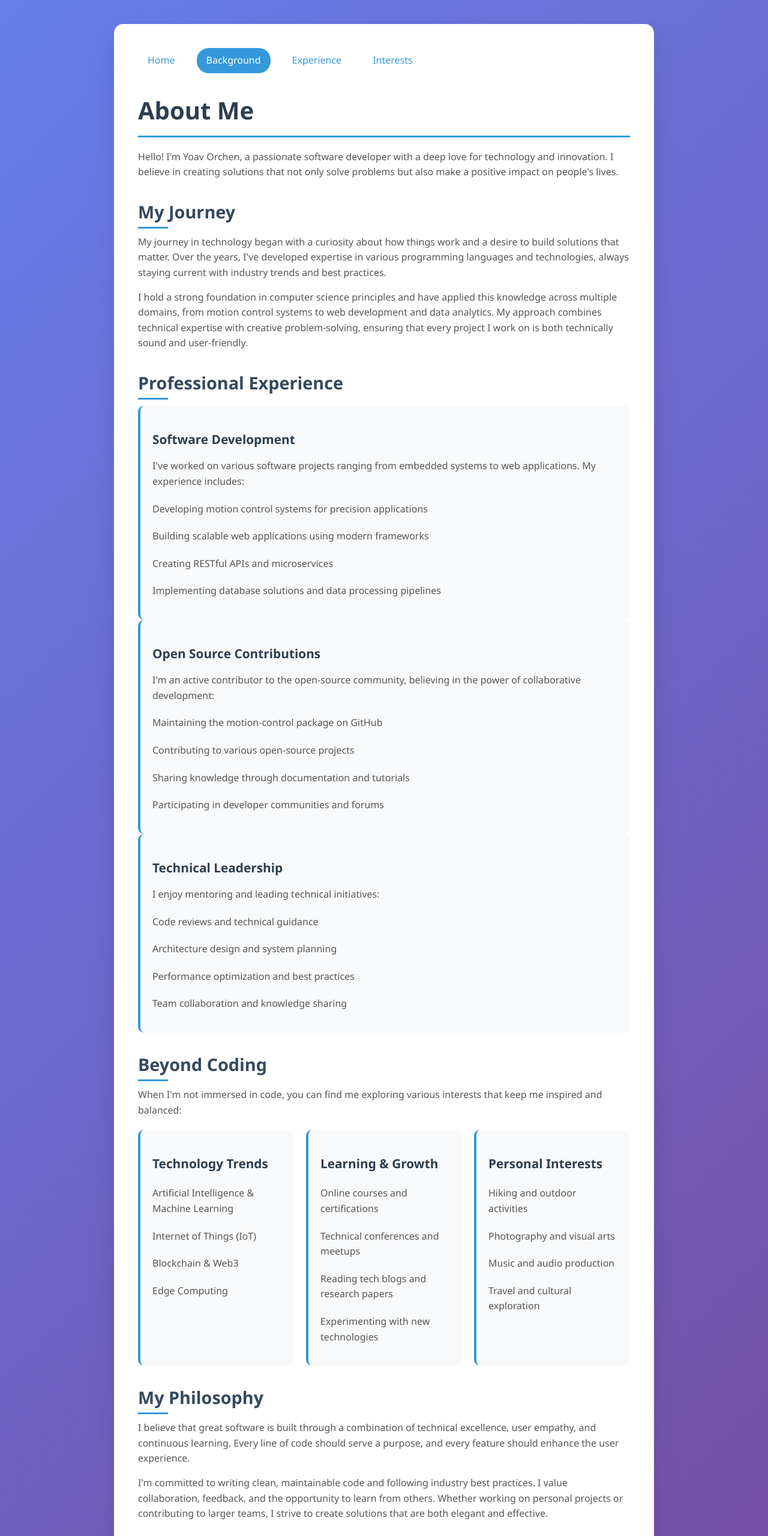
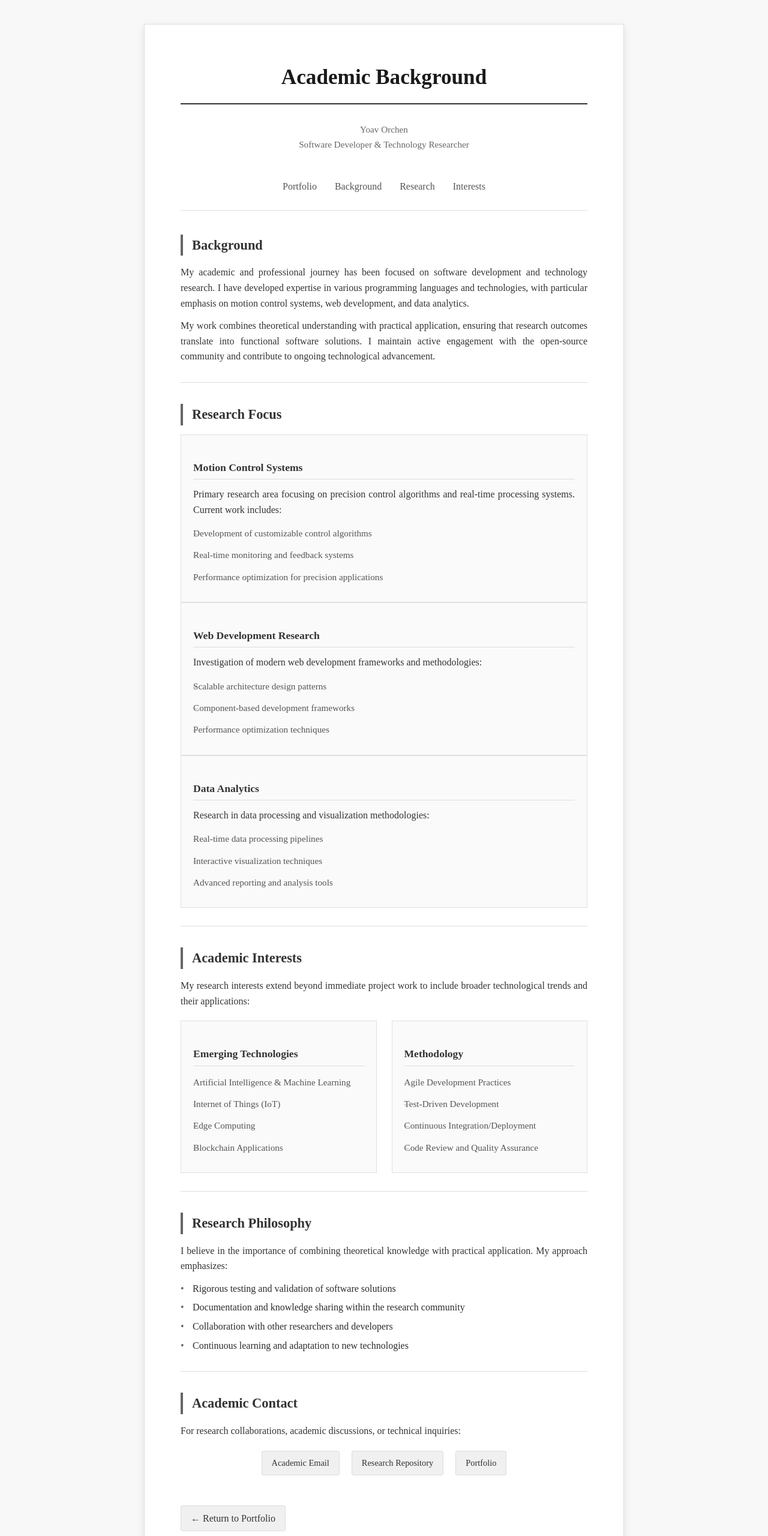
Before and after one commit to yoav26/yoav26.github.io, a plain HTML site: page about.html in a window 1280 px wide. Shown: the top 2560 px of the page at 60% size. Drawn offline with Linux system fonts and the light colour scheme.

Commit message:
remove content and change style

```diff
--- a/about.html
+++ b/about.html
@@ -3,132 +3,133 @@
 <head>
     <meta charset="UTF-8">
     <meta name="viewport" content="width=device-width, initial-scale=1.0">
-    <meta name="description" content="Learn more about Yoav Orchen - Background, Experience, and Interests">
-    <title>About Yoav Orchen</title>
+    <meta name="description" content="Yoav Orchen - Academic Background and Research Interests">
+    <title>Yoav Orchen - Academic Background</title>
     <link rel="stylesheet" href="styles.css">
     <script src="script.js" defer></script>
 </head>
 <body>
     <div class="container">
+        <!-- Paper Header -->
+        <div class="paper-header">
+            <h1>Academic Background</h1>
+            <div class="author-info">
+                Yoav Orchen<br>
+                Software Developer & Technology Researcher
+            </div>
+        </div>
+
         <!-- Navigation -->
         <nav class="nav-links">
-            <a href="index.html">Home</a>
+            <a href="index.html">Portfolio</a>
             <a href="#background">Background</a>
-            <a href="#experience">Experience</a>
+            <a href="#research">Research</a>
             <a href="#interests">Interests</a>
         </nav>
 
-        <!-- About Header -->
+        <!-- Background -->
         <section id="background">
-            <h1>About Me</h1>
-            <p>Hello! I'm Yoav Orchen, a passionate software developer with a deep love for technology and innovation. I believe in creating solutions that not only solve problems but also make a positive impact on people's lives.</p>
+            <h2>Background</h2>
+            <p>My academic and professional journey has been focused on software development and technology research. I have developed expertise in various programming languages and technologies, with particular emphasis on motion control systems, web development, and data analytics.</p>
+
+            <p>My work combines theoretical understanding with practical application, ensuring that research outcomes translate into functional software solutions. I maintain active engagement with the open-source community and contribute to ongoing technological advancement.</p>
         </section>
 
-        <!-- Background Section -->
-        <section>
-            <h2>My Journey</h2>
-            <p>My journey in technology began with a curiosity about how things work and a desire to build solutions that matter. Over the years, I've developed expertise in various programming languages and technologies, always staying current with industry trends and best practices.</p>
+        <div class="section-divider"></div>
 
-            <p>I hold a strong foundation in computer science principles and have applied this knowledge across multiple domains, from motion control systems to web development and data analytics. My approach combines technical expertise with creative problem-solving, ensuring that every project I work on is both technically sound and user-friendly.</p>
-        </section>
-
-        <!-- Experience Section -->
-        <section id="experience">
-            <h2>Professional Experience</h2>
+        <!-- Research Focus -->
+        <section id="research">
+            <h2>Research Focus</h2>
 
             <div class="skill-category">
-                <h3>Software Development</h3>
-                <p>I've worked on various software projects ranging from embedded systems to web applications. My experience includes:</p>
+                <h3>Motion Control Systems</h3>
+                <p>Primary research area focusing on precision control algorithms and real-time processing systems. Current work includes:</p>
                 <ul class="skill-list">
-                    <li>Developing motion control systems for precision applications</li>
-                    <li>Building scalable web applications using modern frameworks</li>
-                    <li>Creating RESTful APIs and microservices</li>
-                    <li>Implementing database solutions and data processing pipelines</li>
+                    <li>Development of customizable control algorithms</li>
+                    <li>Real-time monitoring and feedback systems</li>
+                    <li>Performance optimization for precision applications</li>
                 </ul>
             </div>
 
             <div class="skill-category">
-                <h3>Open Source Contributions</h3>
-                <p>I'm an active contributor to the open-source community, believing in the power of collaborative development:</p>
+                <h3>Web Development Research</h3>
+                <p>Investigation of modern web development frameworks and methodologies:</p>
                 <ul class="skill-list">
-                    <li>Maintaining the motion-control package on GitHub</li>
-                    <li>Contributing to various open-source projects</li>
-                    <li>Sharing knowledge through documentation and tutorials</li>
-                    <li>Participating in developer communities and forums</li>
+                    <li>Scalable architecture design patterns</li>
+                    <li>Component-based development frameworks</li>
+                    <li>Performance optimization techniques</li>
                 </ul>
             </div>
 
             <div class="skill-category">
-                <h3>Technical Leadership</h3>
-                <p>I enjoy mentoring and leading technical initiatives:</p>
+                <h3>Data Analytics</h3>
+                <p>Research in data processing and visualization methodologies:</p>
                 <ul class="skill-list">
-                    <li>Code reviews and technical guidance</li>
-                    <li>Architecture design and system planning</li>
-                    <li>Performance optimization and best practices</li>
-                    <li>Team collaboration and knowledge sharing</li>
+                    <li>Real-time data processing pipelines</li>
+                    <li>Interactive visualization techniques</li>
+                    <li>Advanced reporting and analysis tools</li>
                 </ul>
             </div>
         </section>
 
-        <!-- Interests Section -->
+        <div class="section-divider"></div>
+
+        <!-- Academic Interests -->
         <section id="interests">
-            <h2>Beyond Coding</h2>
-            <p>When I'm not immersed in code, you can find me exploring various interests that keep me inspired and balanced:</p>
+            <h2>Academic Interests</h2>
+            <p>My research interests extend beyond immediate project work to include broader technological trends and their applications:</p>
 
             <div class="skills-grid">
                 <div class="skill-category">
-                    <h3>Technology Trends</h3>
+                    <h3>Emerging Technologies</h3>
                     <ul class="skill-list">
                         <li>Artificial Intelligence & Machine Learning</li>
                         <li>Internet of Things (IoT)</li>
-                        <li>Blockchain & Web3</li>
                         <li>Edge Computing</li>
+                        <li>Blockchain Applications</li>
                     </ul>
                 </div>
 
                 <div class="skill-category">
-                    <h3>Learning & Growth</h3>
+                    <h3>Methodology</h3>
                     <ul class="skill-list">
-                        <li>Online courses and certifications</li>
-                        <li>Technical conferences and meetups</li>
-                        <li>Reading tech blogs and research papers</li>
-                        <li>Experimenting with new technologies</li>
-                    </ul>
-                </div>
-
-                <div class="skill-category">
-                    <h3>Personal Interests</h3>
-                    <ul class="skill-list">
-                        <li>Hiking and outdoor activities</li>
-                        <li>Photography and visual arts</li>
-                        <li>Music and audio production</li>
-                        <li>Travel and cultural exploration</li>
+                        <li>Agile Development Practices</li>
+                        <li>Test-Driven Development</li>
+                        <li>Continuous Integration/Deployment</li>
+                        <li>Code Review and Quality Assurance</li>
                     </ul>
                 </div>
             </div>
         </section>
 
-        <!-- Philosophy Section -->
+        <div class="section-divider"></div>
+
+        <!-- Academic Philosophy -->
         <section>
-            <h2>My Philosophy</h2>
-            <p>I believe that great software is built through a combination of technical excellence, user empathy, and continuous learning. Every line of code should serve a purpose, and every feature should enhance the user experience.</p>
-
-            <p>I'm committed to writing clean, maintainable code and following industry best practices. I value collaboration, feedback, and the opportunity to learn from others. Whether working on personal projects or contributing to larger teams, I strive to create solutions that are both elegant and effective.</p>
+            <h2>Research Philosophy</h2>
+            <p>I believe in the importance of combining theoretical knowledge with practical application. My approach emphasizes:</p>
+            <ul>
+                <li>Rigorous testing and validation of software solutions</li>
+                <li>Documentation and knowledge sharing within the research community</li>
+                <li>Collaboration with other researchers and developers</li>
+                <li>Continuous learning and adaptation to new technologies</li>
+            </ul>
         </section>
 
-        <!-- Contact CTA -->
+        <div class="section-divider"></div>
+
+        <!-- Contact -->
         <section>
-            <h2>Let's Connect</h2>
-            <p>I'm always excited to discuss new opportunities, collaborate on interesting projects, or simply chat about technology and innovation. Whether you have a project in mind, want to discuss potential collaborations, or just want to say hello, I'd love to hear from you!</p>
-
+            <h2>Academic Contact</h2>
+            <p>For research collaborations, academic discussions, or technical inquiries:</p>
             <div class="contact-links">
-                <a href="mailto:yoav@example.com">Send me an email</a>
-                <a href="https://github.com/yoav6" target="_blank">Check out my GitHub</a>
-                <a href="index.html">Back to Portfolio</a>
+                <a href="mailto:yoav@example.com">Academic Email</a>
+                <a href="https://github.com/yoav6" target="_blank">Research Repository</a>
+                <a href="index.html">Portfolio</a>
             </div>
         </section>
 
-        <a href="index.html" class="back-link">← Back to Home</a>
+        <a href="index.html" class="back-link">← Return to Portfolio</a>
     </div>
 </body>
 </html>
--- a/styles.css
+++ b/styles.css
@@ -6,79 +6,84 @@
 }
 
 body {
-    font-family: 'Segoe UI', Tahoma, Geneva, Verdana, sans-serif;
+    font-family: 'Times New Roman', Georgia, serif;
     line-height: 1.6;
-    background: linear-gradient(135deg, #667eea 0%, #764ba2 100%);
-    color: #333;
+    background: #f8f8f8;
+    color: #2c2c2c;
     min-height: 100vh;
 }
 
 .container {
-    max-width: 900px;
+    max-width: 800px;
     margin: 40px auto;
     background: #fff;
-    padding: 40px;
-    border-radius: 15px;
-    box-shadow: 0 20px 40px rgba(0,0,0,0.1);
+    padding: 60px;
+    box-shadow: 0 4px 12px rgba(0,0,0,0.1);
+    border: 1px solid #e0e0e0;
 }
 
 /* Typography */
 h1 {
-    color: #2c3e50;
-    font-size: 2.5rem;
-    margin-bottom: 20px;
-    border-bottom: 3px solid #3498db;
-    padding-bottom: 10px;
+    color: #1a1a1a;
+    font-size: 2.2rem;
+    margin-bottom: 30px;
+    text-align: center;
+    font-weight: bold;
+    border-bottom: 2px solid #333;
+    padding-bottom: 15px;
 }
 
 h2 {
-    color: #34495e;
-    font-size: 1.8rem;
-    margin: 30px 0 15px 0;
-    position: relative;
-}
-
-h2::after {
-    content: '';
-    position: absolute;
-    bottom: -5px;
-    left: 0;
-    width: 50px;
-    height: 3px;
-    background: #3498db;
+    color: #333;
+    font-size: 1.4rem;
+    margin: 35px 0 15px 0;
+    font-weight: bold;
+    border-left: 4px solid #666;
+    padding-left: 15px;
 }
 
 h3 {
-    color: #2c3e50;
-    font-size: 1.3rem;
-    margin: 20px 0 10px 0;
+    color: #444;
+    font-size: 1.1rem;
+    margin: 20px 0 8px 0;
+    font-weight: bold;
 }
 
 p {
-    margin-bottom: 15px;
-    color: #555;
+    margin-bottom: 12px;
+    color: #333;
+    text-align: justify;
+    text-justify: inter-word;
 }
 
 /* Navigation */
 .nav-links {
     display: flex;
-    gap: 20px;
-    margin-bottom: 30px;
+    justify-content: center;
+    gap: 30px;
+    margin-bottom: 40px;
+    border-bottom: 1px solid #ddd;
+    padding-bottom: 20px;
 }
 
 .nav-links a {
     text-decoration: none;
-    color: #3498db;
-    font-weight: 500;
-    padding: 8px 16px;
-    border-radius: 20px;
+    color: #555;
+    font-weight: normal;
+    padding: 5px 0;
+    border-bottom: 1px solid transparent;
     transition: all 0.3s ease;
 }
 
 .nav-links a:hover {
-    background: #3498db;
-    color: white;
-    transform: translateY(-2px);
+    color: #000;
+    border-bottom: 1px solid #000;
+}
+
+.nav-links a.active {
+    color: #000;
+    border-bottom: 1px solid #000;
+    font-weight: bold;
 }
 
 /* Lists */
@@ -88,89 +93,98 @@ ul {
 }
 
 li {
-    margin-bottom: 10px;
+    margin-bottom: 6px;
+    padding-left: 20px;
+    position: relative;
+}
+
+li:before {
+    content: "•";
+    position: absolute;
+    left: 0;
+    color: #666;
 }
 
 li a {
     text-decoration: none;
-    color: #3498db;
-    font-weight: 500;
-    transition: color 0.3s ease;
+    color: #0066cc;
+    font-weight: normal;
 }
 
 li a:hover {
-    color: #2980b9;
     text-decoration: underline;
 }
 
 /* Project Cards */
 .project-grid {
-    display: grid;
-    grid-template-columns: repeat(auto-fit, minmax(300px, 1fr));
-    gap: 20px;
+    display: block;
     margin: 20px 0;
 }
 
 .project-card {
-    background: #f8f9fa;
-    border: 1px solid #e9ecef;
-    border-radius: 10px;
+    background: #fafafa;
+    border: 1px solid #e0e0e0;
+    border-radius: 0;
     padding: 20px;
-    transition: transform 0.3s ease, box-shadow 0.3s ease;
+    margin-bottom: 20px;
+    transition: border-color 0.3s ease;
 }
 
 .project-card:hover {
-    transform: translateY(-5px);
-    box-shadow: 0 10px 25px rgba(0,0,0,0.1);
+    border-color: #999;
 }
 
 .project-title {
-    font-size: 1.2rem;
-    font-weight: 600;
-    color: #2c3e50;
-    margin-bottom: 10px;
+    font-size: 1.1rem;
+    font-weight: bold;
+    color: #333;
+    margin-bottom: 8px;
 }
 
 .project-description {
-    color: #666;
-    font-size: 0.9rem;
-    margin-bottom: 15px;
+    color: #555;
+    font-size: 0.95rem;
+    margin-bottom: 12px;
+    line-height: 1.5;
 }
 
 .project-tech {
     display: flex;
     flex-wrap: wrap;
-    gap: 8px;
-    margin-bottom: 15px;
+    gap: 6px;
+    margin-bottom: 12px;
 }
 
 .tech-tag {
-    background: #3498db;
-    color: white;
-    padding: 4px 8px;
-    border-radius: 12px;
+    background: #e8e8e8;
+    color: #555;
+    padding: 3px 8px;
+    border-radius: 3px;
     font-size: 0.8rem;
-    font-weight: 500;
+    font-weight: normal;
+    border: 1px solid #ddd;
 }
 
 /* Skills Section */
 .skills-grid {
     display: grid;
-    grid-template-columns: repeat(auto-fit, minmax(200px, 1fr));
-    gap: 20px;
+    grid-template-columns: repeat(auto-fit, minmax(250px, 1fr));
+    gap: 25px;
     margin: 20px 0;
 }
 
 .skill-category {
-    background: #f8f9fa;
-    border-radius: 10px;
+    background: #fafafa;
+    border: 1px solid #e0e0e0;
+    border-radius: 0;
     padding: 20px;
-    border-left: 4px solid #3498db;
 }
 
 .skill-category h3 {
-    margin-bottom: 15px;
-    color: #2c3e50;
+    margin-bottom: 12px;
+    color: #333;
+    border-bottom: 1px solid #ddd;
+    padding-bottom: 5px;
 }
 
 .skill-list {
@@ -178,65 +192,85 @@ li a:hover {
 }
 
 .skill-list li {
-    padding: 5px 0;
+    padding: 3px 0;
     color: #555;
+    font-size: 0.95rem;
+}
+
+.skill-list li:before {
+    content: "–";
+    color: #999;
 }
 
 /* Contact Section */
 .contact-links {
     display: flex;
-    gap: 15px;
+    gap: 20px;
     flex-wrap: wrap;
     margin: 20px 0;
+    justify-content: center;
 }
 
 .contact-links a {
-    display: inline-flex;
-    align-items: center;
-    gap: 8px;
-    padding: 10px 20px;
-    background: #3498db;
-    color: white;
+    display: inline-block;
+    padding: 8px 16px;
+    background: #f0f0f0;
+    color: #333;
     text-decoration: none;
-    border-radius: 25px;
+    border: 1px solid #ddd;
+    border-radius: 3px;
     transition: all 0.3s ease;
+    font-size: 0.9rem;
 }
 
 .contact-links a:hover {
-    background: #2980b9;
-    transform: translateY(-2px);
+    background: #e0e0e0;
+    border-color: #999;
 }
 
 /* Back to Home Link */
 .back-link {
     display: inline-block;
     margin-top: 30px;
-    padding: 10px 20px;
-    background: #3498db;
-    color: white;
+    padding: 8px 16px;
+    background: #f0f0f0;
+    color: #333;
     text-decoration: none;
-    border-radius: 25px;
+    border: 1px solid #ddd;
+    border-radius: 3px;
     transition: all 0.3s ease;
 }
 
 .back-link:hover {
-    background: #2980b9;
-    transform: translateY(-2px);
+    background: #e0e0e0;
+    border-color: #999;
+}
+
+/* Abstract/Summary Section */
+.abstract {
+    background: #f9f9f9;
+    border: 1px solid #e0e0e0;
+    padding: 20px;
+    margin: 20px 0;
+    font-style: italic;
+    color: #555;
+}
+
+/* Section dividers */
+.section-divider {
+    border-top: 1px solid #ddd;
+    margin: 30px 0;
 }
 
 /* Responsive Design */
 @media (max-width: 768px) {
     .container {
         margin: 20px;
-        padding: 20px;
+        padding: 30px;
     }
 
     h1 {
-        font-size: 2rem;
-    }
-
-    .project-grid {
-        grid-template-columns: 1fr;
+        font-size: 1.8rem;
     }
 
     .skills-grid {
@@ -246,6 +280,12 @@ li a:hover {
     .nav-links {
         flex-direction: column;
         gap: 10px;
+        text-align: center;
+    }
+
+    .contact-links {
+        flex-direction: column;
+        align-items: center;
     }
 }
 
@@ -253,7 +293,7 @@ li a:hover {
 @keyframes fadeIn {
     from {
         opacity: 0;
-        transform: translateY(20px);
+        transform: translateY(10px);
     }
     to {
         opacity: 1;
@@ -262,5 +302,30 @@ li a:hover {
 }
 
 .container {
-    animation: fadeIn 0.6s ease-out;
+    animation: fadeIn 0.4s ease-out;
 }
+
+/* Academic paper styling */
+.paper-header {
+    text-align: center;
+    margin-bottom: 40px;
+}
+
+.author-info {
+    text-align: center;
+    margin-bottom: 30px;
+    color: #666;
+    font-size: 0.95rem;
+}
+
+.references {
+    margin-top: 40px;
+    padding-top: 20px;
+    border-top: 2px solid #333;
+}
+
+.references h2 {
+    border-left: none;
+    padding-left: 0;
+    text-align: center;
+}
```
Also changed, not shown: index.html (+65 -66 lines), 1 other file.
